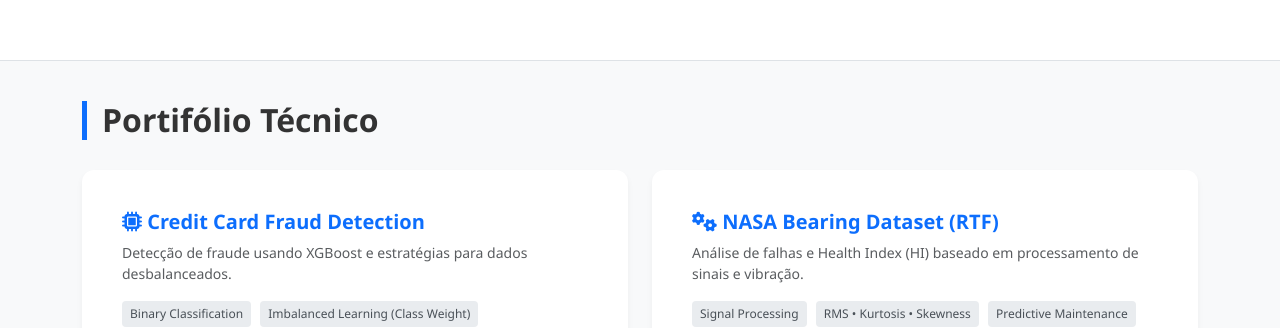
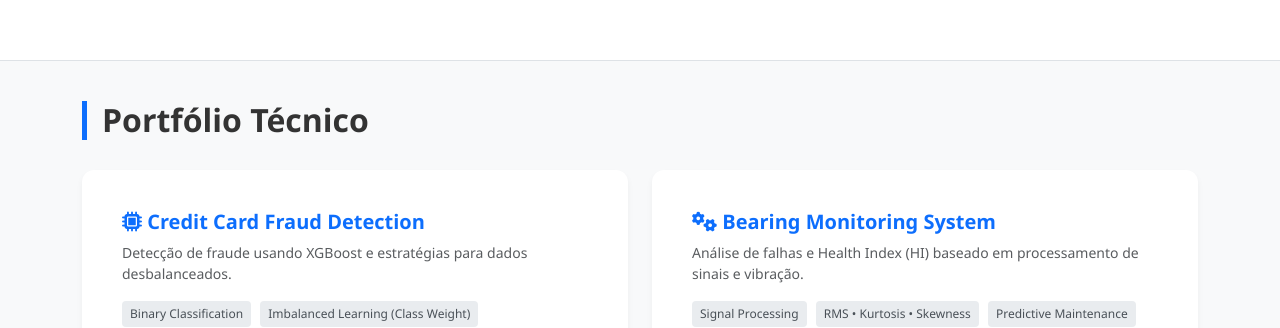
Before and after one commit to AKawamorita/AKawamorita.github.io, a Jekyll site: the page index.html, which Jekyll copies as it is, in a window 1280 px wide. Shown: the part 331-659 px from the top of the page. Built offline with Jekyll 4.4.1, drawn with Linux system fonts in a browser that asks for light colours.

Commit message:
fix: correcao ortografia
correcao ortografia

```diff
--- a/index.html
+++ b/index.html
@@ -108,7 +108,7 @@
 
     <main class="container mb-5">
 
-        <h2 class="section-title" id="portfolio-tecnico">Portifólio Técnico</h2>
+        <h2 class="section-title" id="portfolio-tecnico">Portfólio Técnico</h2>
 
         <div class="row g-4">
 
@@ -146,7 +146,7 @@
                 <div class="card p-4">
                     <div class="card-body">
                         <h5 class="card-title fw-bold text-primary">
-                            <i class="fa-solid fa-gears"></i> NASA Bearing Dataset (RTF)
+                            <i class="fa-solid fa-gears"></i> Bearing Monitoring System
                         </h5>
                         <p class="card-text text-muted small">Análise de falhas e Health Index (HI) baseado em
                             processamento de sinais e vibração.</p>
```
Also changed, not shown: 1 other file.
